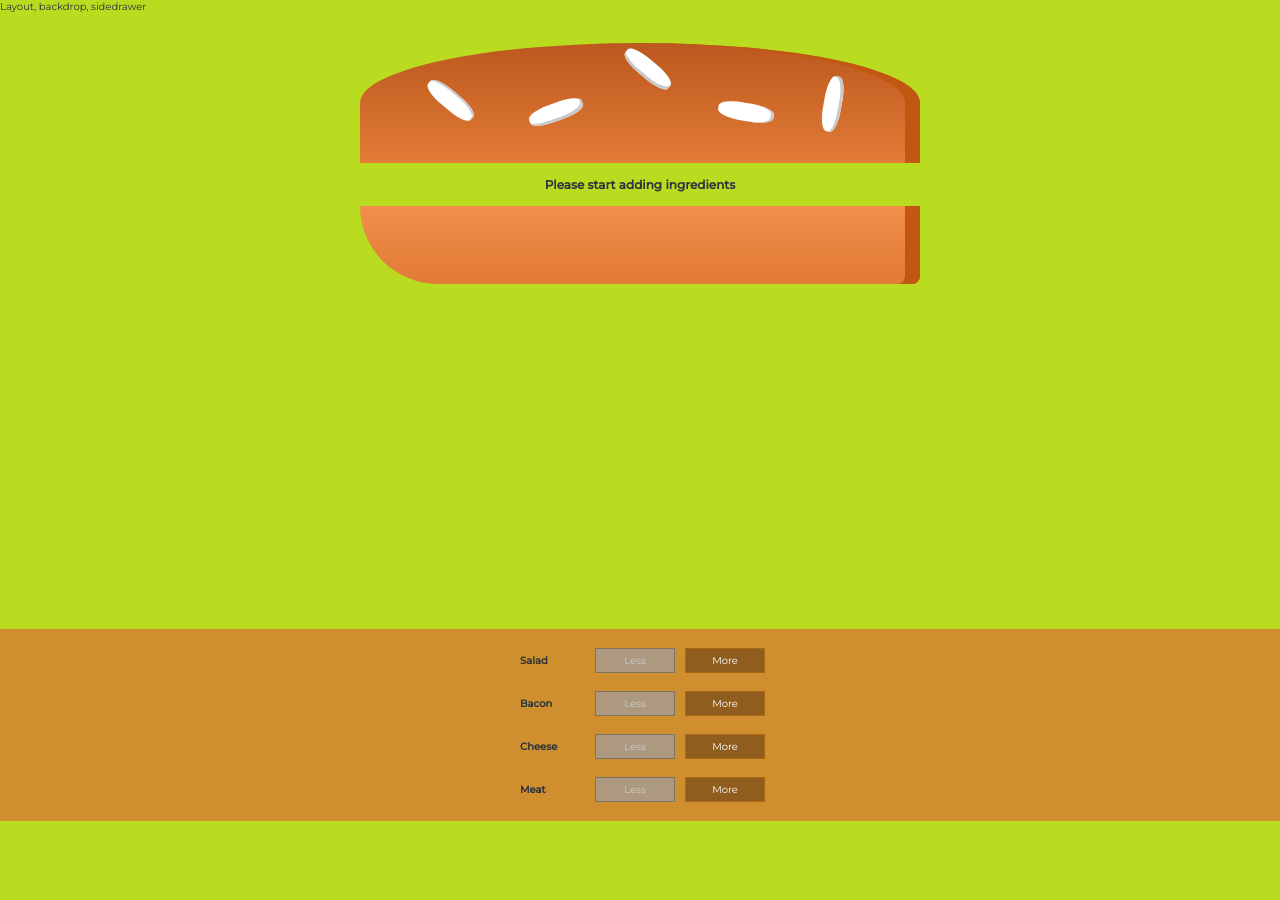
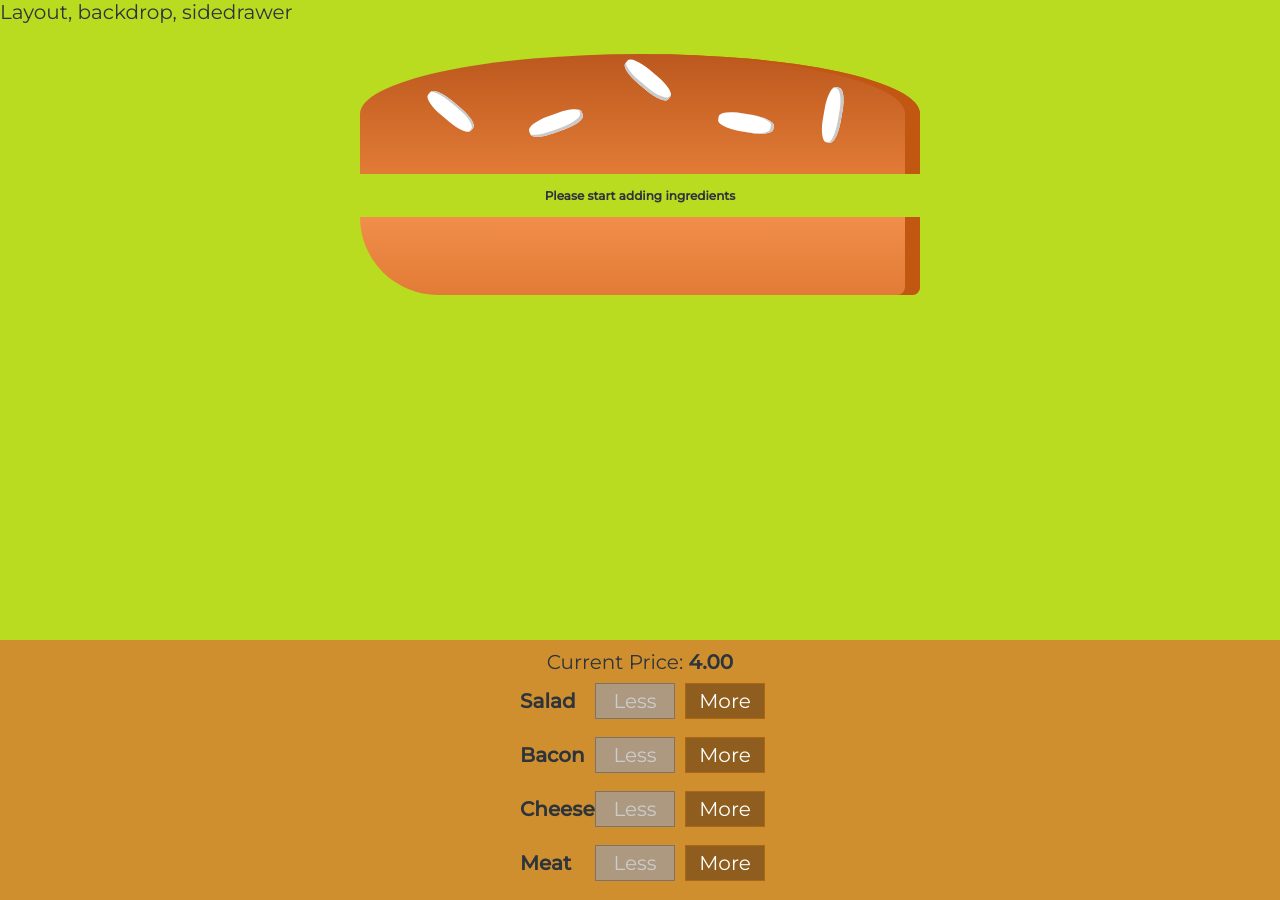
Before and after one commit to diego-c/react-complete-guide, a React app in the folder my-burger-app-basic/: page / in a window 1280 px wide. Before the commit the page ends 821 px from the top, so only its background shows below. Built offline with nearby package versions, Linux system fonts and the light colour scheme.

Commit message:
section 8 lecture 119

```diff
--- a/my-burger-app-basic/src/components/Burger/BuildControls/BuildControls.js
+++ b/my-burger-app-basic/src/components/Burger/BuildControls/BuildControls.js
@@ -11,6 +11,7 @@ const controls = [
 
 const buildControls = props => (
     <div className = { classes.BuildControls }>
+        <p>Current Price: <strong>{ props.price.toFixed(2) }</strong></p>
         { controls.map(({ label, type }) => (
             <BuildControl
             key = { label }
--- a/my-burger-app-basic/src/containers/BurgerBuilder/BurgerBuilder.js
+++ b/my-burger-app-basic/src/containers/BurgerBuilder/BurgerBuilder.js
@@ -25,7 +25,7 @@ export default class BurgerBuilder extends Component {
         this.setState(prevState => {
             const currentIngredients = { ...prevState.ingredients };
             currentIngredients[type]++;
-            const newPrice = parseFloat((prevState.totalPrice + INGREDIENT_PRICES[type]).toFixed(2));
+            const newPrice = prevState.totalPrice + INGREDIENT_PRICES[type];
             return { ingredients: currentIngredients, totalPrice: newPrice };
         });
     };
@@ -41,7 +41,7 @@ export default class BurgerBuilder extends Component {
                 newPrice -= INGREDIENT_PRICES[type];
             }
 
-            return { ingredients: currentIngredients, totalPrice: parseFloat(newPrice.toFixed(2)) };
+            return { ingredients: currentIngredients, totalPrice: newPrice };
         });
     };
 
@@ -60,7 +60,8 @@ export default class BurgerBuilder extends Component {
                 <BuildControls
                 ingredientAdded = { this.addIngredientHandler }
                 ingredientRemoved = { this.removeIngredientHandler }
-                disabledInfo = { disabledInfo } />
+                disabledInfo = { disabledInfo }
+                price = { this.state.totalPrice } />
             </Aux>
         )
     }
--- a/my-burger-app-basic/src/index.css
+++ b/my-burger-app-basic/src/index.css
@@ -16,7 +16,7 @@ html {
 body {
   box-sizing: border-box;
   font-family: 'Montserrat', sans-serif;
-  font-size: 1rem;
+  font-size: 2rem;
   color: #2E343B;
   background-color: #b9db20;
 }
```
